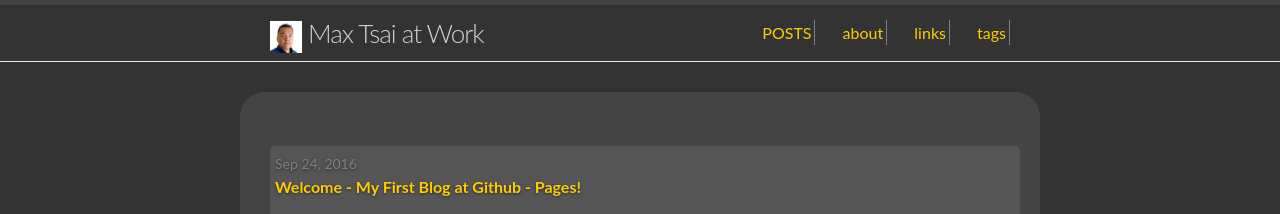
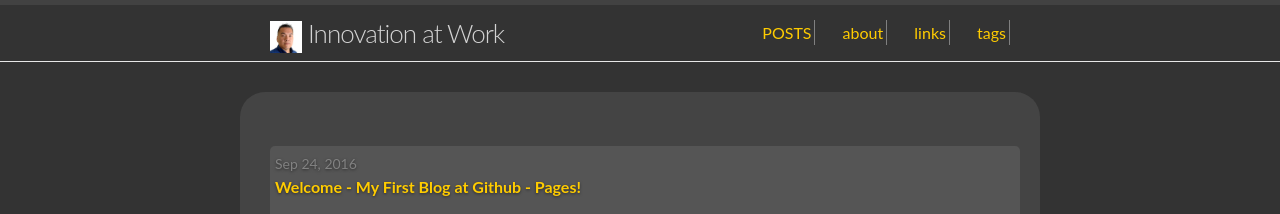
Before and after one commit to JANQLIANGTSAI/janqliangtsai.github.io, a Jekyll site: the page built from index.html, in a window 1280 px wide. Shown: the top 214 px of the page. Built offline with Jekyll 4.4.1, drawn with Linux system fonts in a browser that asks for light colours; the list of posts is cut into pages by our own code.

Commit message:
Innovation at Work

```diff
--- a/_config.yml
+++ b/_config.yml
@@ -14,7 +14,7 @@
 # You can create any custom variable you would like, and they will be accessible
 # in the templates via {{ site.myvariable }}.
 #
-title: Max Tsai at Work
+title: Innovation at Work
 author: Max Tsai
 email: janq@csufresno.edu
 description: > # this means to ignore newlines until "baseurl:"
```
